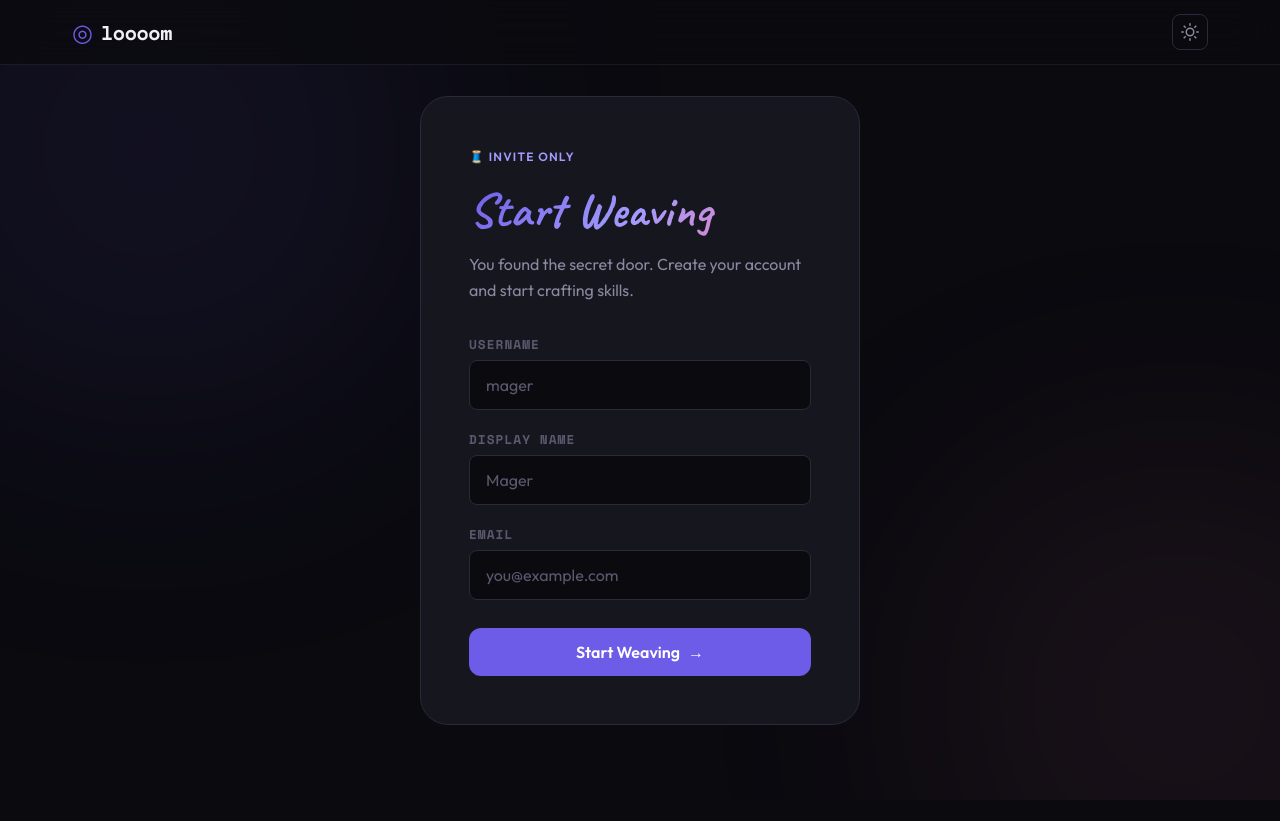
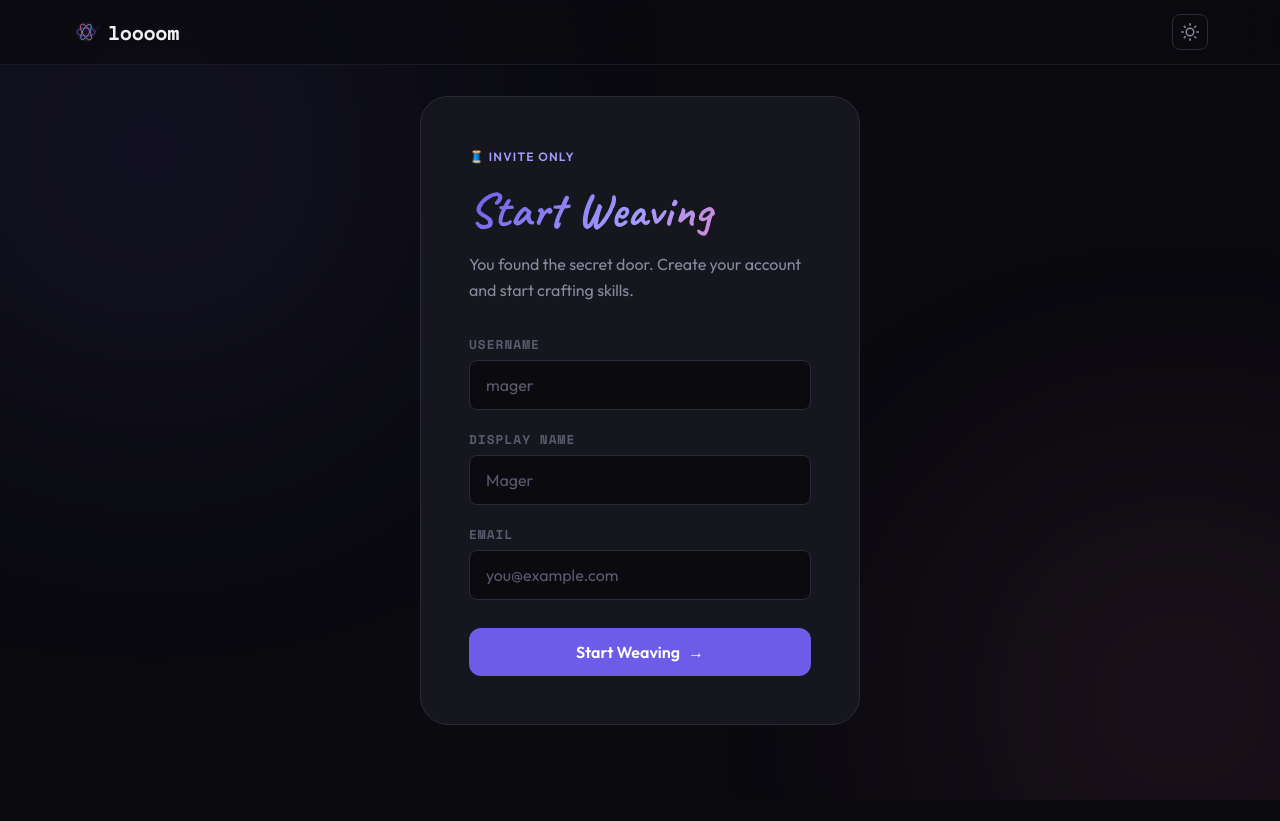
Before and after one commit to mager/loooom.xyz, a SvelteKit app: page /startweaving in a window 1280 px wide. Built offline with nearby package versions, Linux system fonts and the light colour scheme; no server answers; a web font is replaced by a local one.

Commit message:
feat: yarnball logo in nav, replace placeholder ◎

```diff
--- /dev/null
+++ b/src/lib/components/YarnLogo.svelte
@@ -0,0 +1,29 @@
+<script lang="ts">
+	let { size = 28 }: { size?: number } = $props();
+</script>
+
+<svg viewBox="0 0 200 200" width={size} height={size} class="yarn-logo">
+	<defs>
+		<filter id="logo-glow">
+			<feGaussianBlur stdDeviation="2" result="coloredBlur" />
+			<feMerge>
+				<feMergeNode in="coloredBlur" />
+				<feMergeNode in="SourceGraphic" />
+			</feMerge>
+		</filter>
+	</defs>
+	<circle cx="100" cy="100" r="70" fill="var(--bg-card, #16161f)" stroke="var(--border, #2a2a3a)" stroke-width="1" />
+	<g filter="url(#logo-glow)">
+		<ellipse cx="100" cy="100" rx="66" ry="28" fill="none" stroke="var(--accent, #6c5ce7)" stroke-width="3" opacity="0.9" />
+		<ellipse cx="100" cy="100" rx="64" ry="26" fill="none" stroke="var(--yarn-pink, #fd79a8)" stroke-width="3" opacity="0.9" transform="rotate(60, 100, 100)" />
+		<ellipse cx="100" cy="100" rx="62" ry="24" fill="none" stroke="var(--yarn-blue, #74b9ff)" stroke-width="3" opacity="0.9" transform="rotate(120, 100, 100)" />
+	</g>
+	<path d="M 168 95 Q 178 88 183 76 Q 188 65 192 58" fill="none" stroke="var(--accent, #6c5ce7)" stroke-width="2.5" stroke-linecap="round" opacity="0.7" />
+</svg>
+
+<style>
+	.yarn-logo {
+		display: block;
+		flex-shrink: 0;
+	}
+</style>
--- a/src/routes/+page.svelte
+++ b/src/routes/+page.svelte
@@ -1,5 +1,6 @@
 <script lang="ts">
 	import YarnBall from '$lib/components/YarnBall.svelte';
+	import YarnLogo from '$lib/components/YarnLogo.svelte';
 	import ThemeToggle from '$lib/components/ThemeToggle.svelte';
 	import { enhance } from '$app/forms';
 
@@ -28,7 +29,7 @@
 <nav>
 	<div class="nav-inner">
 		<a href="/" class="logo">
-			<span class="logo-mark">◎</span>
+			<YarnLogo size={28} />
 			<span class="logo-text">loooom</span>
 		</a>
 		<div class="nav-links">
@@ -117,7 +118,7 @@
 <footer>
 	<div class="footer-inner">
 		<div class="footer-brand">
-			<span class="logo-mark">◎</span>
+			<YarnLogo size={28} />
 			<span class="logo-text">loooom</span>
 			<p class="footer-tagline">Where skills are woven.</p>
 		</div>
--- a/src/routes/login/+page.svelte
+++ b/src/routes/login/+page.svelte
@@ -1,5 +1,6 @@
 <script lang="ts">
 	import { enhance } from '$app/forms';
+	import YarnLogo from '$lib/components/YarnLogo.svelte';
 	let { form } = $props();
 </script>
 
@@ -9,7 +10,7 @@
 
 <div class="login-page">
 	<a href="/" class="logo">
-		<span class="logo-mark">◎</span>
+		<YarnLogo size={28} />
 		<span class="logo-text">loooom</span>
 	</a>
 
--- a/src/routes/startweaving/+page.svelte
+++ b/src/routes/startweaving/+page.svelte
@@ -1,5 +1,6 @@
 <script lang="ts">
 	import ThemeToggle from '$lib/components/ThemeToggle.svelte';
+	import YarnLogo from '$lib/components/YarnLogo.svelte';
 	import { enhance } from '$app/forms';
 
 	let { form } = $props();
@@ -17,7 +18,7 @@
 <nav>
 	<div class="nav-inner">
 		<a href="/" class="logo">
-			<span class="logo-mark">◎</span>
+			<YarnLogo size={28} />
 			<span class="logo-text">loooom</span>
 		</a>
 		<ThemeToggle />
--- a/src/routes/u/[username]/+page.svelte
+++ b/src/routes/u/[username]/+page.svelte
@@ -1,5 +1,6 @@
 <script lang="ts">
 	import ThemeToggle from '$lib/components/ThemeToggle.svelte';
+	import YarnLogo from '$lib/components/YarnLogo.svelte';
 
 	let { data } = $props();
 
@@ -36,7 +37,7 @@
 <nav>
 	<div class="nav-inner">
 		<a href="/" class="logo">
-			<span class="logo-mark">◎</span>
+			<YarnLogo size={28} />
 			<span class="logo-text">loooom</span>
 		</a>
 		<div class="nav-right">
```
